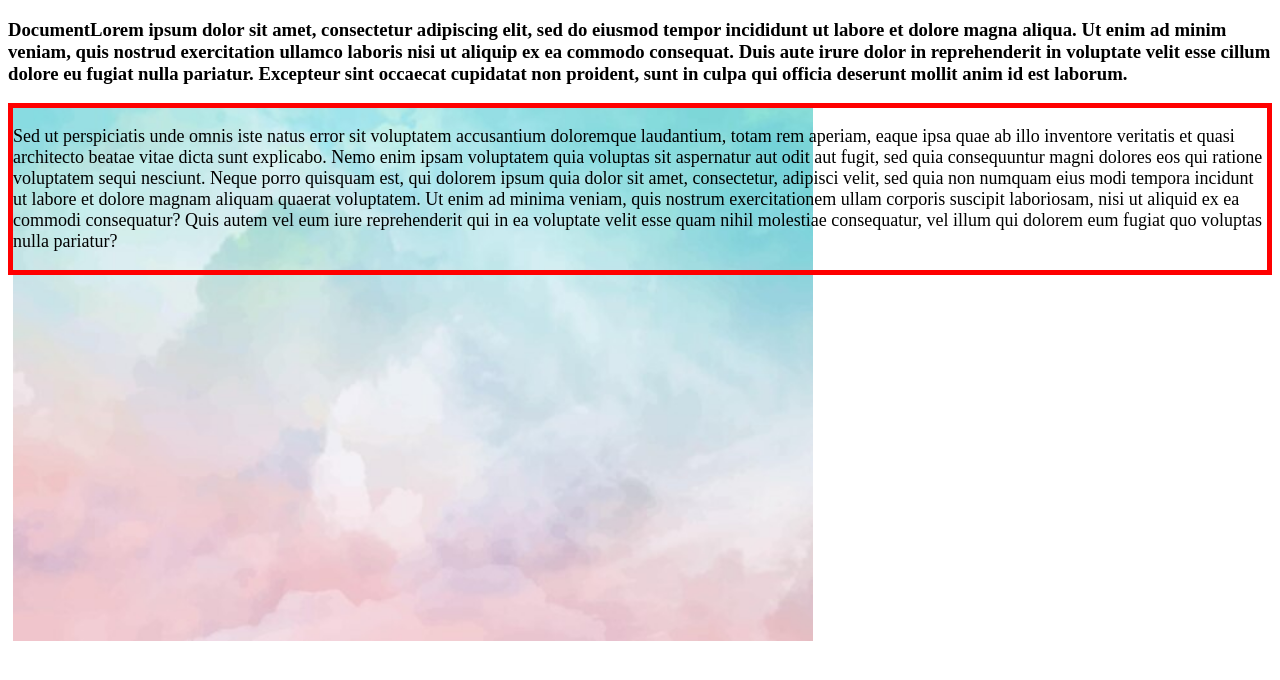
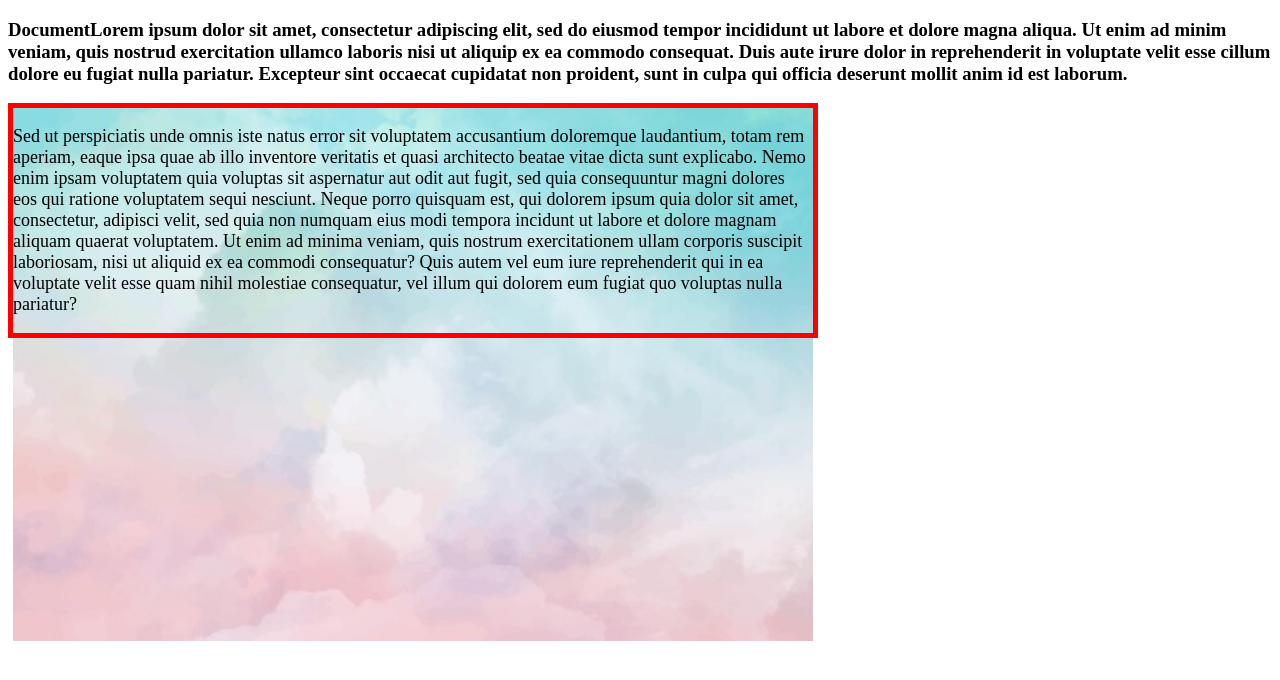
Before and after one commit to Anirbansaha007/Kreeti-Tasks, a plain HTML site: page css_2/index.html in a window 1280 px wide. Drawn offline with Linux system fonts and the light colour scheme.

Commit message:
box width changed

```diff
--- a/css_2/index.html
+++ b/css_2/index.html
@@ -4,12 +4,13 @@
     <meta charset="UTF-8">
     <meta http-equiv="X-UA-Compatible" content="IE=edge">
     <meta name="viewport" content="width=device-width, initial-scale=1.0">
-    <title>Document</title>
+    <title>CSS homework 2</title>
     <style>
         #boxing {
             border: 5px solid red;
             position: relative;
             font-size: 18px;
+            width: 800px;
         }
         img {
             position: absolute;
```
